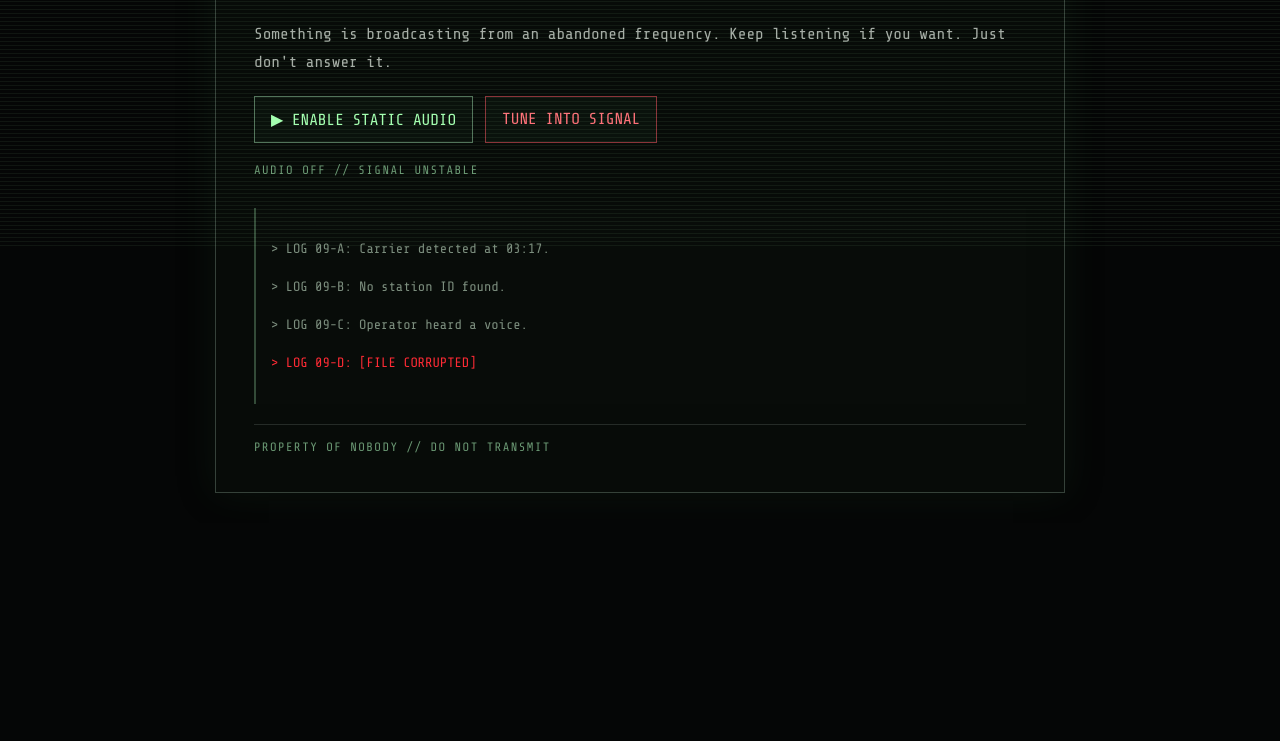
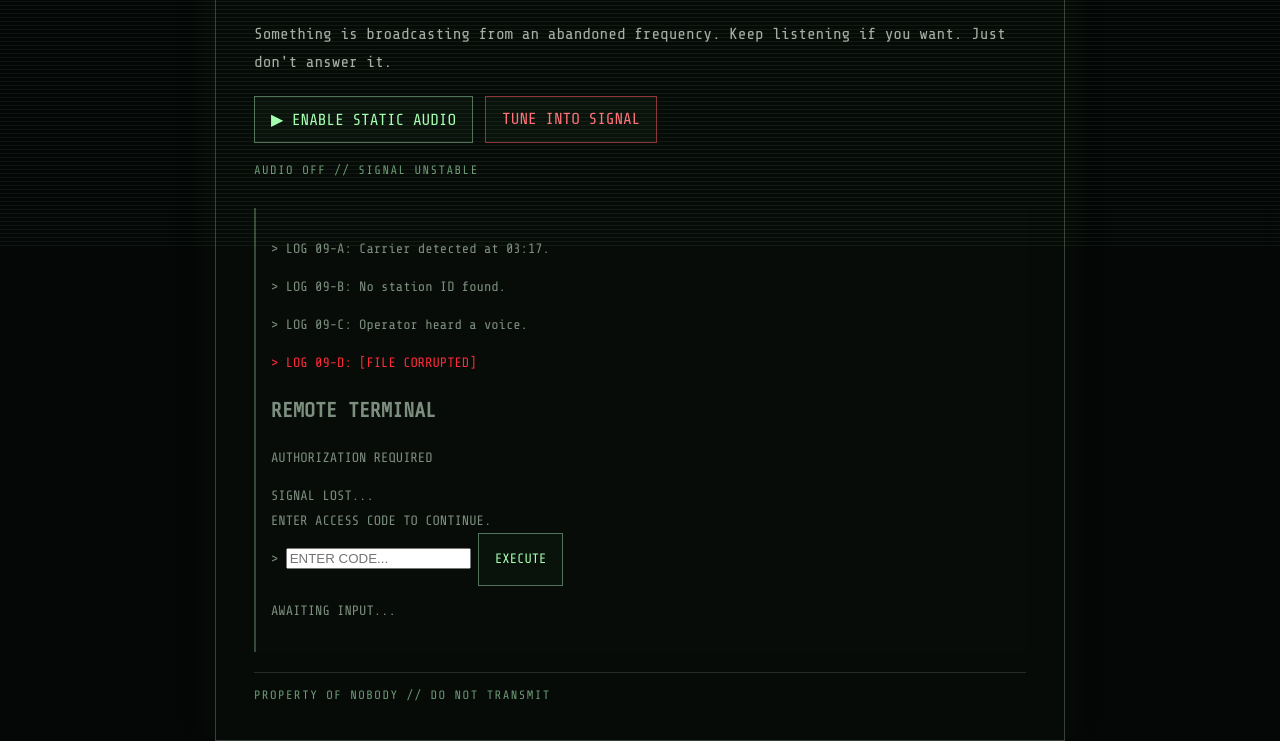
Before and after one commit to Infected-account/uhm-idk-smthing, a plain HTML site: page index.html in a window 1280 px wide. Shown: the part 554-1295 px from the top of the page. Before the commit the page ends 1077 px from the top, so only its background shows below. Drawn offline with nearby package versions, Linux system fonts and the light colour scheme.

Commit message:
Update index.html

```diff
--- a/index.html
+++ b/index.html
@@ -45,6 +45,44 @@
       <p>&gt; LOG 09-B: No station ID found.</p>
       <p>&gt; LOG 09-C: Operator heard a voice.</p>
       <p class="redacted">&gt; LOG 09-D: [FILE CORRUPTED]</p>
+
+<section class="terminal-access">
+  <h2>REMOTE TERMINAL</h2>
+  <p>AUTHORIZATION REQUIRED</p>
+
+  <div class="terminal-output" id="terminalOutput">
+    SIGNAL LOST...
+    <br>
+    ENTER ACCESS CODE TO CONTINUE.
+  </div>
+
+  <form id="codeForm">
+    <span>&gt;</span>
+    <input
+      id="codeInput"
+      type="text"
+      placeholder="ENTER CODE..."
+      autocomplete="off"
+      maxlength="30"
+      aria-label="Terminal access code"
+    >
+    <button type="submit">EXECUTE</button>
+  </form>
+
+  <p id="codeStatus">AWAITING INPUT...</p>
+
+  <div id="classified" hidden>
+    <h3>FILE UNLOCKED: 09-D</h3>
+    <p>SUBJECT: THE BROADCASTER</p>
+    <p>STATUS: NOT CONTAINED</p>
+    <p>
+      Last transmission received at 03:17.
+      The operator reported a second voice on the line.
+      The recording contains only one speaker.
+    </p>
+    <p class="redacted">THE SECOND VOICE IS STILL TRANSMITTING.</p>
+  </div>
+</section>
     </div>
 
     <footer>
```
